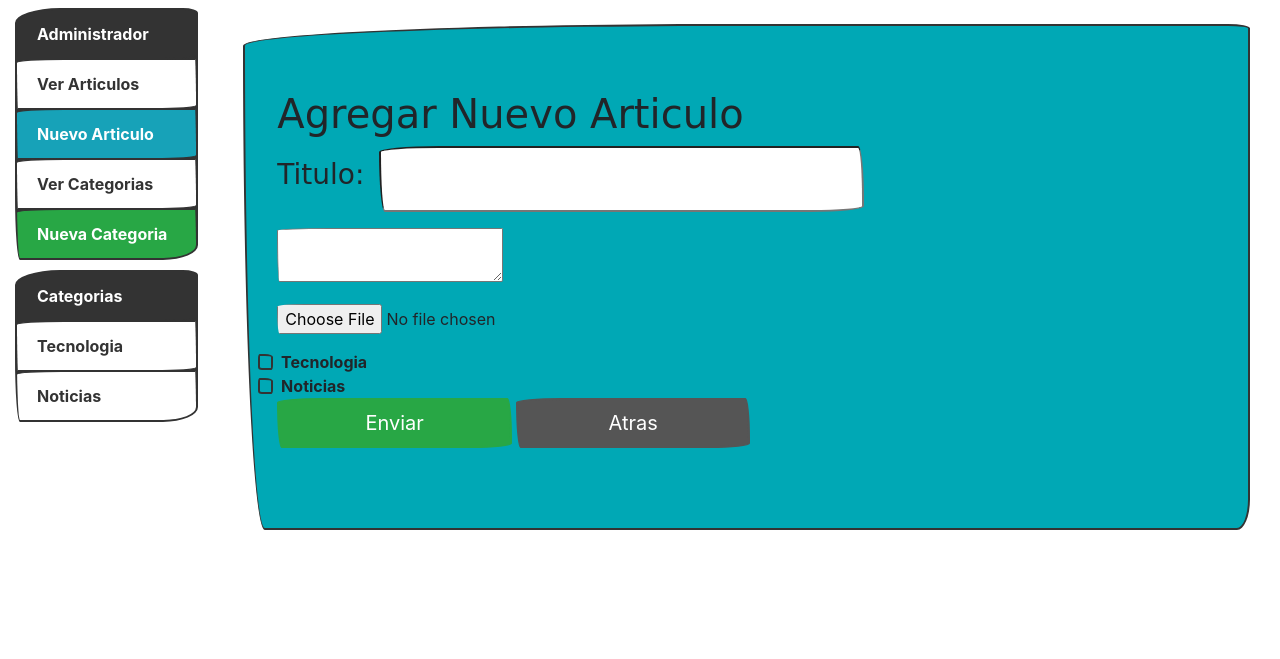
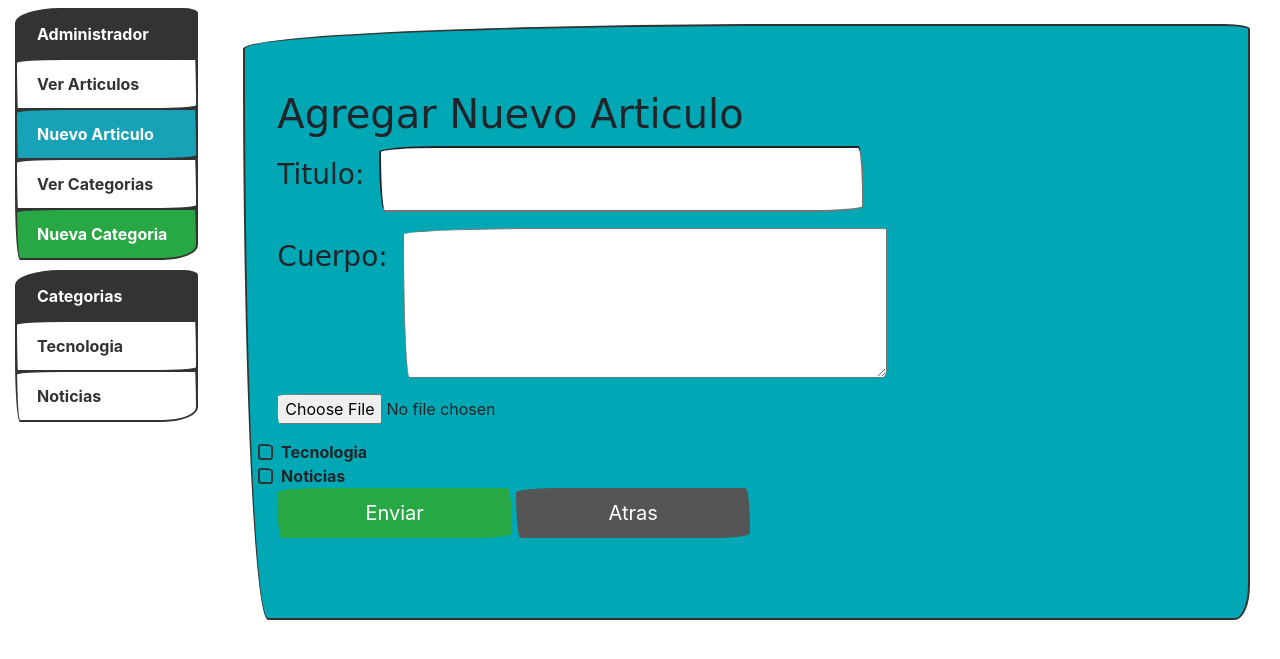
Before and after one commit to mrcruzer/blog-ruby, a Rails app: page /articles/new in a window 1280 px wide. Shown: the part 60-719 px from the top of the page. Run offline with Rails 7, Linux system fonts and the light colour scheme; a user stored in the database is signed in; data comes from the database, SQL or seed files in the repository; style sheets or scripts are compiled from the project's sources; some libraries are stand-ins or nearby versions; some web fonts are replaced.

Commit message:
update-21

```diff
--- a/app/assets/stylesheets/application.scss
+++ b/app/assets/stylesheets/application.scss
@@ -65,6 +65,7 @@ body {
     min-height: 50px;
     max-height: 150px;
     height: 150px;
+
 }
 
 .list-group {
@@ -128,3 +129,9 @@ body {
 .flickr_pagination .next_page {
       margin-left: 1em;
 }
+
+
+.muevelo {
+    display: inline-block
+
+}
--- a/app/views/articles/_form.html.erb
+++ b/app/views/articles/_form.html.erb
@@ -23,8 +23,9 @@
                                     <%= form.text_field :title, class: "col-md-6", maxlength: 25 %>
                                 </div>
 
-                                <div class="form-group">
-                                    <%= form.trix_editor :body, minlength: 25 %>
+                                <div class="form-group row">
+                                    <h3 class="muevelo"><%= form.label "Cuerpo:", class: "col-md-6 col-form-label"%></h3>
+                                    <%= form.text_area :body, minlength: 25, class: "area-text col-md-6" %>
                                 </div>
 
                                 <div class="form-group">
```
